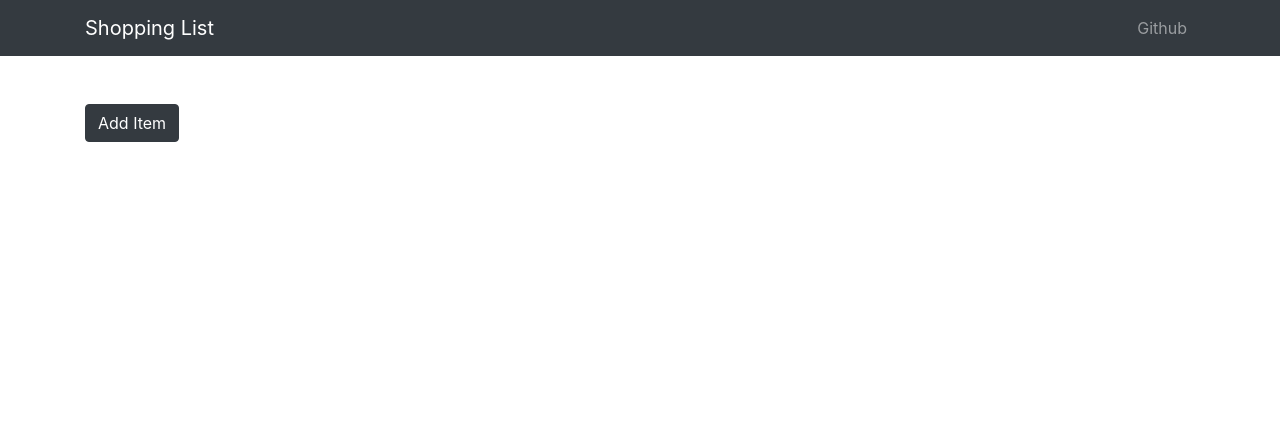
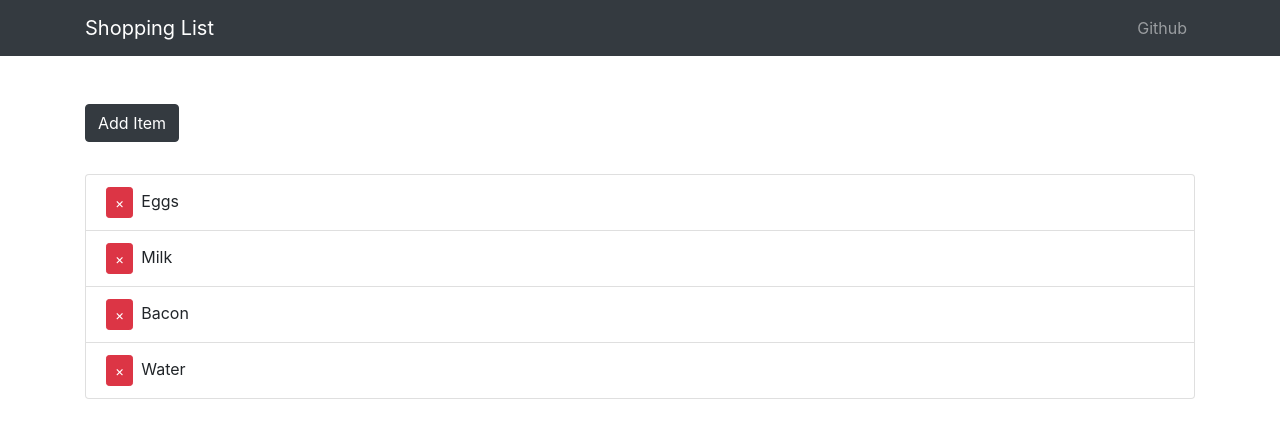
Before and after one commit to SiriusScaper/practice_mern, a React (Create React App) app in the folder client/: page / in a window 1280 px wide. Shown: the top 438 px of the page. Built offline with nearby package versions, Linux system fonts and the light colour scheme.

Commit message:
Fixed ShoppingList component map arrow function return by replace {} with ()

```diff
--- a/client/src/App.js
+++ b/client/src/App.js
@@ -8,12 +8,11 @@ import './App.css';
 class App extends Component {
   render() {
     return (
-      <div className='App'>
+      <div className="App">
         <AppNavbar />
-
         <ShoppingList />
       </div>
-    )
+    );
   }
 }
 
--- a/client/src/components/ShoppingList.js
+++ b/client/src/components/ShoppingList.js
@@ -1,7 +1,7 @@
 import React, { Component } from 'react'
 import { Container, ListGroup, ListGroupItem, Button } from 'reactstrap';
-import { CSSTransitiion, TransitionGroup } from 'react-transition-group';
-import uuid from "uuid";
+import { CSSTransition, TransitionGroup } from 'react-transition-group';
+import uuid from 'uuid';
 
 class ShoppingList extends Component {
   state = {
@@ -32,8 +32,8 @@ class ShoppingList extends Component {
 
         <ListGroup>
           <TransitionGroup className='shopping-list'>
-            {items.map(({ id, name }) => {
-              <CSSTransitiion key={id} timeout={500} classNames='fade'>
+            {items.map(({ id, name }) => (
+              <CSSTransition key={id} timeout={500} classNames='fade'>
                 <ListGroupItem>
                   <Button className='remove-btn' color='danger' size='sm' onClick={() => {
                     this.setState(state => ({
@@ -44,9 +44,8 @@ class ShoppingList extends Component {
                   </Button>
                   {name}
                 </ListGroupItem>
-              </CSSTransitiion>
-            })
-            }
+              </CSSTransition>
+            ))}
           </TransitionGroup>
         </ListGroup>
       </Container>
```
